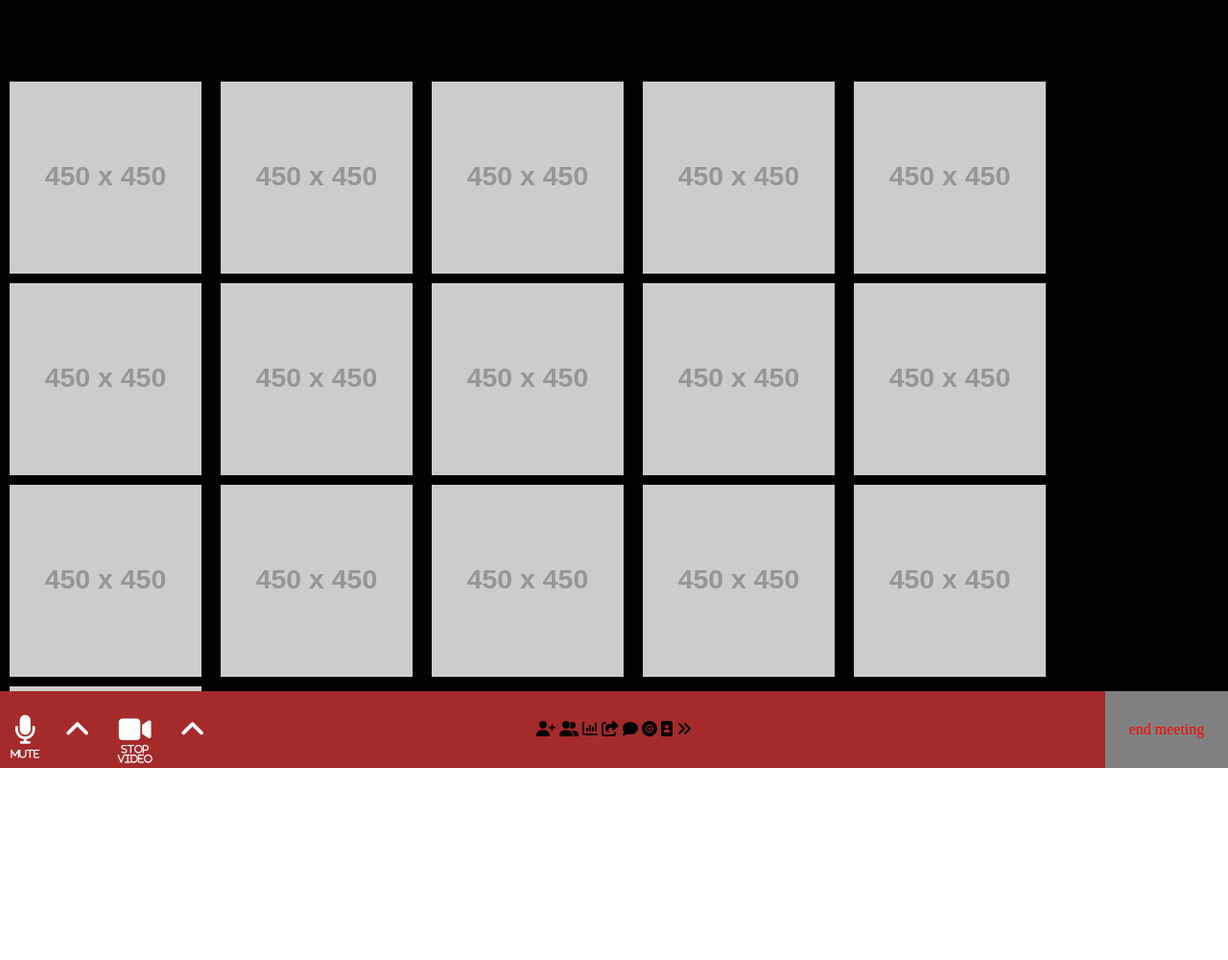
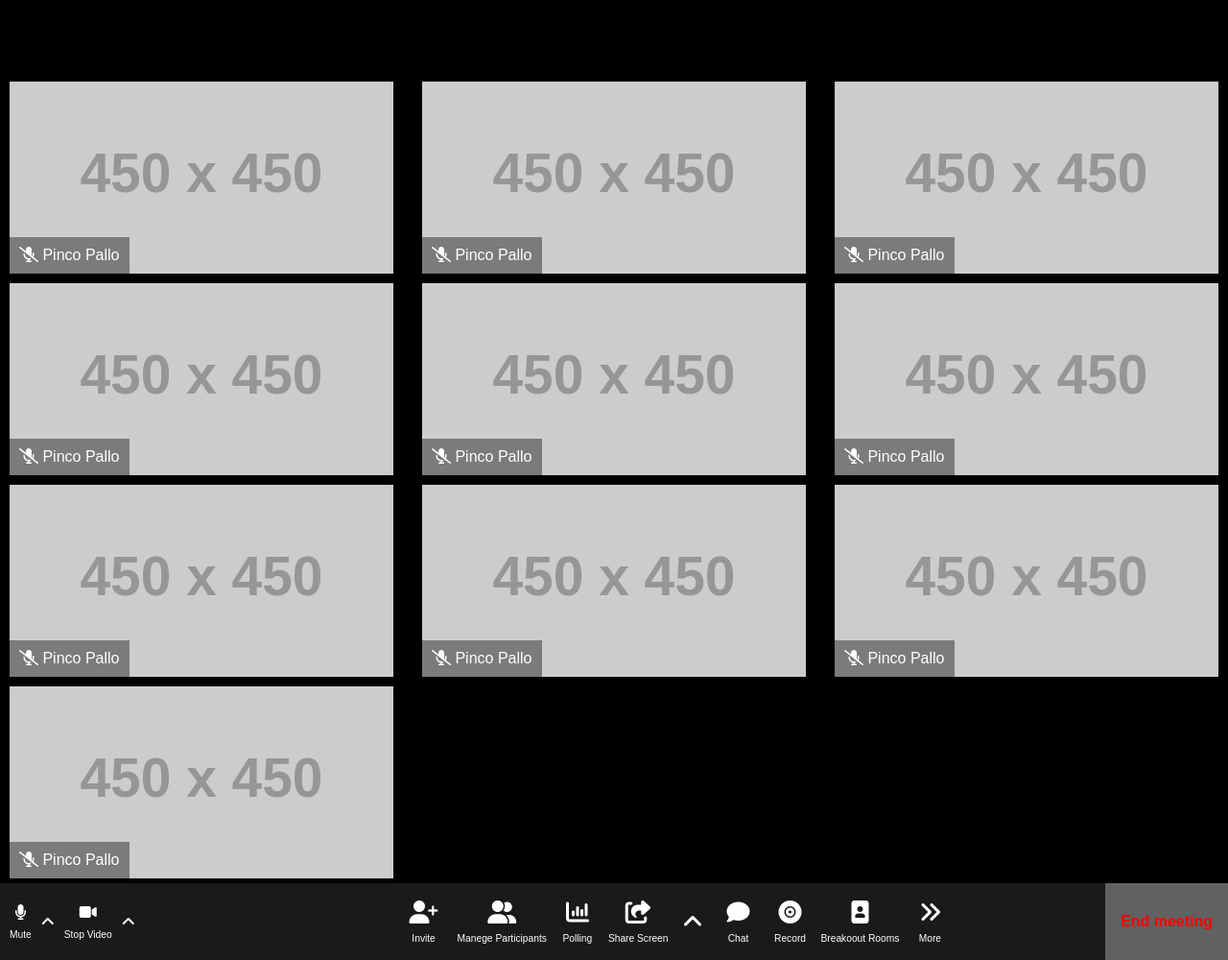
Before and after one commit to VincenzoImmordino92/html-css-zoom, a plain HTML site: page index.html in a window 1280 px wide. Shown: the whole page at 96% size. Before the commit the page ends 800 px from the top, so only its background shows below. Drawn offline with Linux system fonts and the light colour scheme; placeholder pictures from the web are drawn by us.

Commit message:
[add] footer

```diff
--- a/css/style.css
+++ b/css/style.css
@@ -4,6 +4,9 @@
   box-sizing: border-box;
 }
 
+body{
+  font-family:Arial, Helvetica, sans-serif;
+}
 
 /* Utility */
 
@@ -36,38 +39,44 @@ header .top{
 }
 
 main{
-  overflow:hidden;
+  overflow:auto;
 }
 
 main .main-central{
-  width: 100vw;
-  height: calc(100vh - 160px);
+  width: 100%;
+  max-width: 1920px;
+  height: calc(100% - 160px);
   background-color: black;
 }
 
 .main-central .box{
-height: 100%;
-width: 100%;
-flex-wrap: wrap;
+  height: 100%;
+  width: 100%;
+  flex-wrap: wrap;
+  justify-content: space-between;
 }
 
 .photo{
   height: 200px;
-  width: 200px;
+  width: 400px;
   margin: 5px 10px;
+  position: relative;
 }
 
 .photo img{
   height: 200px;
-  width: 200px;
+  width: 400px;
+  object-fit: cover;
 }
 
-
-
-
-
-
-
+.photo span{
+  position: absolute;
+  left: 0;
+  bottom: 0;
+  background-color: rgba(0, 0, 0, .4);
+  color: white;
+  padding: 10px;
+}
 
 
  /* inizio footer */
@@ -75,44 +84,45 @@ flex-wrap: wrap;
 footer .foot{
   width: 100vw;
   height: 80px;
-  background-color: rgb(70, 70, 70);
+  background-color: rgb(65, 62, 62);
 }
 
 .foot .box-icons{
   height: 100%;
   width: 100%;
-  background-color: brown;
+  background-color: rgb(27, 26, 26);
   justify-content:space-evenly;
   align-items: center;
+  color: white;
 }
 
 /* barra di sinistra */
 
 .box-icons .bar-left{
-  width: 10%;
+  width: 20%;
+  height: 100%;
+  align-items: center;
 }
 
-.bar-left i{
-  position: relative;
-  font-size: 30px;
-  padding: 0px 15px;
-  color: white;
-}
-
-.bar-left i div{
-  position: absolute;
-font-size: 10px;
-margin-top: 5px;
-text-align: center;
-left: 50%;
-margin-top: 10px;
-transform: translate(-50%,-50%);
+.bar-left .col{
+flex-direction: column;
+align-items: center;
+padding: 0px 10px;
 
 }
 
-div i{
-  font-size:1rem;
+.col i{
+  font-size: 1rem;
 }
+
+.col span{
+  text-transform: capitalize;
+  text-align: center;
+  margin-top: 10px;
+  font-size: 0.8vw;
+
+}
+
 
 
 
@@ -121,17 +131,40 @@ div i{
 .box-icons .bar-right{
     width: 10%;
     height: 100%;
-    background-color: gray;
+    background-color: rgb(97, 97, 97);
     justify-content: center;
     align-items: center;
 }
 
 .box-icons .bar-right span{
   color: red;
+  font-weight: bold;
   display: inline-block;
 }
 
+/* barra centrale */
+
 .box-icons .bar-center{
-  width: 80%;
+  width: 70%;
+  height: 100%;
+  justify-content: center;
+  align-items: center;
   text-align: center;
 }
+
+.bar-center .col{
+  flex-direction: column;
+  align-items: center;
+  padding: 0px 5px;
+}
+
+
+.bar-center i{
+  font-size: 1.5rem;
+  padding: 0px 10px;
+}
+
+
+.bar-center i:nth-last-of-type(5){
+  font-size: 1rem;
+}
--- a/index.html
+++ b/index.html
@@ -15,70 +15,91 @@
 
     <main>
      <section class="main-central">
+
       <div class="box d-flex">
+
         <div class="photo ">
           <img src="https://dummyimage.com/450" alt="">
+          <span>
+            <i class="fas fa-microphone-slash"></i>
+            Pinco Pallo
+          </span>
         </div>
 
-        <div class="photo">
+        <div class="photo ">
           <img src="https://dummyimage.com/450" alt="">
+          <span>
+            <i class="fas fa-microphone-slash"></i>
+            Pinco Pallo
+          </span>
         </div>
 
-        <div class="photo">
+        <div class="photo ">
           <img src="https://dummyimage.com/450" alt="">
+          <span>
+            <i class="fas fa-microphone-slash"></i>
+            Pinco Pallo
+          </span>
         </div>
 
-        <div class="photo">
+        <div class="photo ">
           <img src="https://dummyimage.com/450" alt="">
+          <span>
+            <i class="fas fa-microphone-slash"></i>
+            Pinco Pallo
+          </span>
         </div>
 
-        <div class="photo">
+        <div class="photo ">
           <img src="https://dummyimage.com/450" alt="">
+          <span>
+            <i class="fas fa-microphone-slash"></i>
+            Pinco Pallo
+          </span>
         </div>
 
-        <div class="photo">
+        <div class="photo ">
           <img src="https://dummyimage.com/450" alt="">
+          <span>
+            <i class="fas fa-microphone-slash"></i>
+            Pinco Pallo
+          </span>
         </div>
 
-        <div class="photo">
+        <div class="photo ">
           <img src="https://dummyimage.com/450" alt="">
+          <span>
+            <i class="fas fa-microphone-slash"></i>
+            Pinco Pallo
+          </span>
         </div>
 
-        <div class="photo">
+        <div class="photo ">
           <img src="https://dummyimage.com/450" alt="">
+          <span>
+            <i class="fas fa-microphone-slash"></i>
+            Pinco Pallo
+          </span>
         </div>
 
-        <div class="photo">
+        <div class="photo ">
           <img src="https://dummyimage.com/450" alt="">
+          <span>
+            <i class="fas fa-microphone-slash"></i>
+            Pinco Pallo
+          </span>
         </div>
 
-        <div class="photo">
+        <div class="photo ">
           <img src="https://dummyimage.com/450" alt="">
+          <span>
+            <i class="fas fa-microphone-slash"></i>
+            Pinco Pallo
+          </span>
         </div>
 
-        <div class="photo">
-          <img src="https://dummyimage.com/450" alt="">
-        </div>
 
-        <div class="photo">
-          <img src="https://dummyimage.com/450" alt="">
-        </div>
 
-        <div class="photo">
-          <img src="https://dummyimage.com/450" alt="">
-        </div>
-
-        <div class="photo">
-          <img src="https://dummyimage.com/450" alt="">
-        </div>
-
-        <div class="photo">
-          <img src="https://dummyimage.com/450" alt="">
-        </div>
-
-        <div class="photo">
-          <img src="https://dummyimage.com/450" alt="">
-        </div>
 
 
       </div>
@@ -91,28 +112,71 @@
 
 
         <div class="bar-left d-flex ">
-          <i class="fa-solid fa-microphone">
-            <div>mute</div>
-          </i>
-          <i class="fa-solid fa-angle-up"></i>
-          <i class="fa-solid fa-video">
-            <div>stop video</div>
-          </i>
+          <div class="col d-flex">
+            <i class="fa-solid fa-microphone"></i>
+            <span>mute</span>
+        </div>
+
+        <i class="fa-solid fa-angle-up"></i>
+
+        <div class="col d-flex">
+
+          <i class="fa-solid fa-video"></i>
+            <span>stop video</span>
+        </div>
+
           <i class="fa-solid fa-angle-up"></i>
         </div>
 
-        <div class="bar-center">
+        <div class="bar-center d-flex">
+
+          <div class="col d-flex">
           <i class="fa-solid fa-user-plus"></i>
+          <span>invite</span>
+          </div>
+
+          <div class="col d-flex">
           <i class="fa-solid fa-user-group"></i>
+          <span>manege participants</span>
+          </div>
+
+          <div class="col d-flex">
           <i class="fa-solid fa-chart-column"></i>
+          <span>polling</span>
+          </div>
+
+          <div class="col d-flex">
           <i class="fa-solid fa-share-from-square"></i>
+          <span>share screen</span>
+          </div>
+
+          <i class="fa-solid fa-angle-up"></i>
+
+          <div class="col d-flex">
           <i class="fa-solid fa-comment"></i>
+          <span>chat</span>
+          </div>
+
+          <div class="col d-flex">
           <i class="fa-solid fa-record-vinyl"></i>
+          <span>record</span>
+          </div>
+
+          <div class="col d-flex">
           <i class="fa-solid fa-image-portrait"></i>
+          <span>breakoout rooms</span>
+          </div>
+
+          <div class="col d-flex">
           <i class="fa-solid fa-angles-right"></i>
+          <span>more</span>
+          </div>
+
         </div>
 
-        <div class="bar-right d-flex"><span>end meeting</span></div>
+        <div class="bar-right d-flex">
+          <span>End meeting</span>
+        </div>
 
       </div>
 
```
